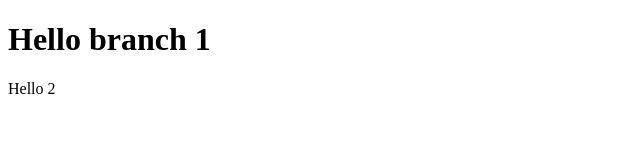
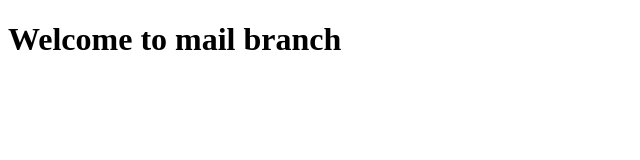
Before and after one commit to nurulamin092/modan-javascript, a plain HTML site: page js/index.html in a window 1280 px wide. Shown: the whole page, without its empty margins (0-640 px from the left). Drawn offline with Linux system fonts and the light colour scheme.

Commit message:
new message

```diff
--- a/js/index.html
+++ b/js/index.html
@@ -9,8 +9,8 @@
 </head>
 
 <body>
-    <h1>Hello branch 1</h1>
-    <p>Hello 2 </p>
+    <h1>Welcome to mail branch</h1>
+
 </body>
 
 </html>
```
